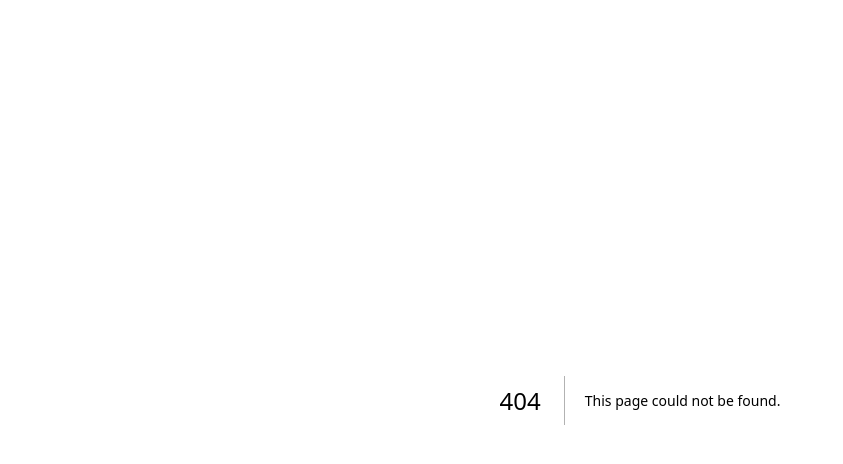
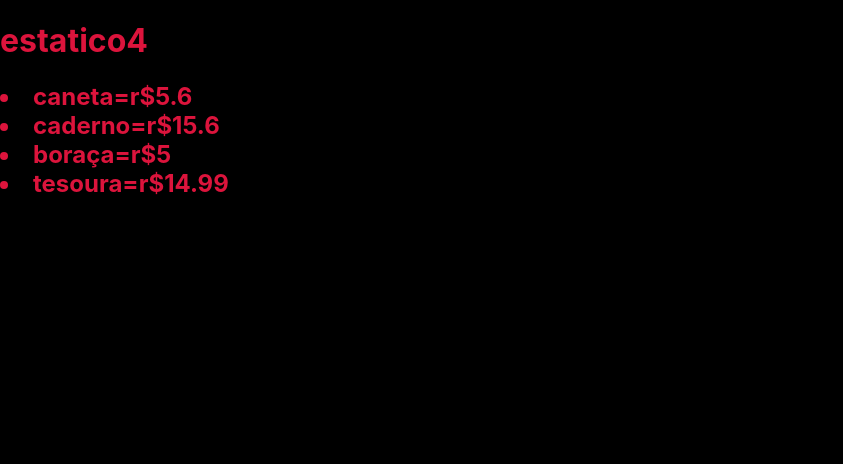
Before and after one commit to viniciusgit2/renderezizando, a Next.js app: page /estatico4 in a window 1280 px wide. Before the commit this address had no page. Shown: the top 464 px of the page, without its empty margins (0-843 px from the left). Built offline with nearby package versions, Linux system fonts and the light colour scheme.

Commit message:
estatico 4

```diff
--- a/pages/api/produto.js
+++ /dev/null
@@ -1,9 +0,0 @@
-export default function Produto(req,res){
-res.status(200).json([{id:1,nome:"caneta",preco:5.60},
-{id:2,nome:"caderno",preco:15.60},
-{id:3,nome:"boraça",preco:5.00},
-{id:4,nome:"tesoura",preco:14.99},]
-
-)
-
-}
--- /dev/null
+++ b/pages/api/produtos.js
@@ -0,0 +1,9 @@
+export default function handler(req,res){
+    res.status(200).json([{id:1,nome:"caneta",preco:5.60},
+    {id:2,nome:"caderno",preco:15.60},
+    {id:3,nome:"boraça",preco:5.00},
+    {id:4,nome:"tesoura",preco:14.99},]
+
+    )
+
+    }
--- /dev/null
+++ b/pages/estatico4.jsx
@@ -0,0 +1,17 @@
+export async function getStaticProps(){
+   const resp=await fetch("http://localhost:3002/api/produtos")//repare o localhost esta 3002 pra funcionar so vai ir de segunda
+   //e com 2 com api produtos aberta
+    const produtos=await resp.json()
+    return{
+        props:{
+            produtos
+        }
+    }
+}
+
+export default function Estatico4(props){
+    function renderizar(){
+        return props.produtos.map(produto =>{return <li key={produto.id}>{produto.nome}=r${produto.preco}</li>})
+    }
+return(<div><h1>estatico4</h1><h2>{renderizar()}</h2></div>)
+}
--- a/pages/index.jsx
+++ b/pages/index.jsx
@@ -7,7 +7,7 @@ import { useState } from "react";
 import Estatico1 from "./Estatico1";
 import Estatico2 from "./Estatico2";
 import Subdivisao from '../pages/tabuleiro/componentes/Subdivisao'
-import produto from '../pages/api/produto'
+import produtos from '../pages/api/produtos'
 export default function Home() {
   return (
     <div>
@@ -19,7 +19,7 @@ export default function Home() {
        <Link href='Estatico1'>,estatico1</Link>
        <Link href='Estatico2'>,estatico2</Link>
        <Link href='Estatico2'>,estatico3</Link>
-        <Link href='/api/produto'>,produto</Link>
+        <Link href='/api/produtos'>,produtos</Link>
       <Porta />
 
 
```
